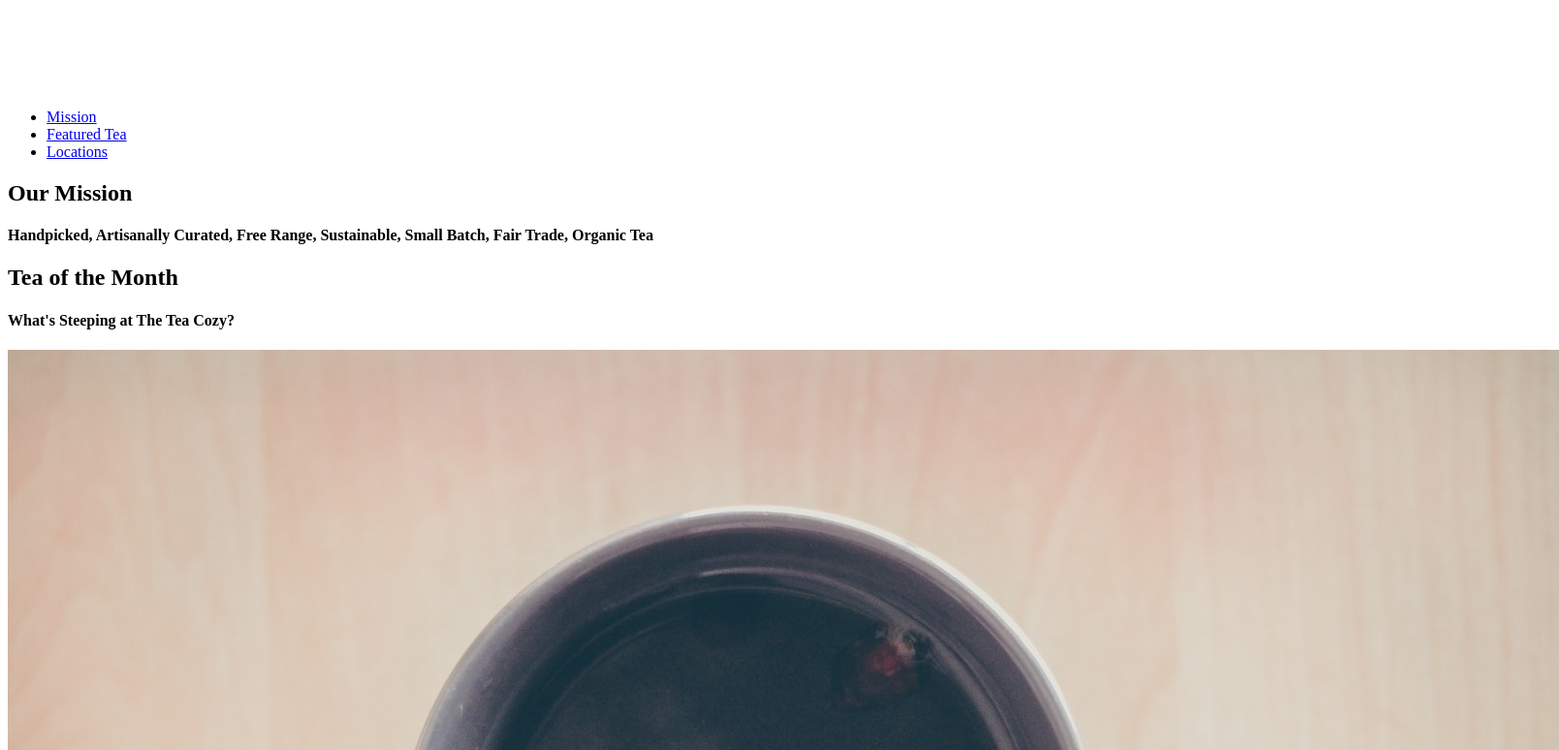
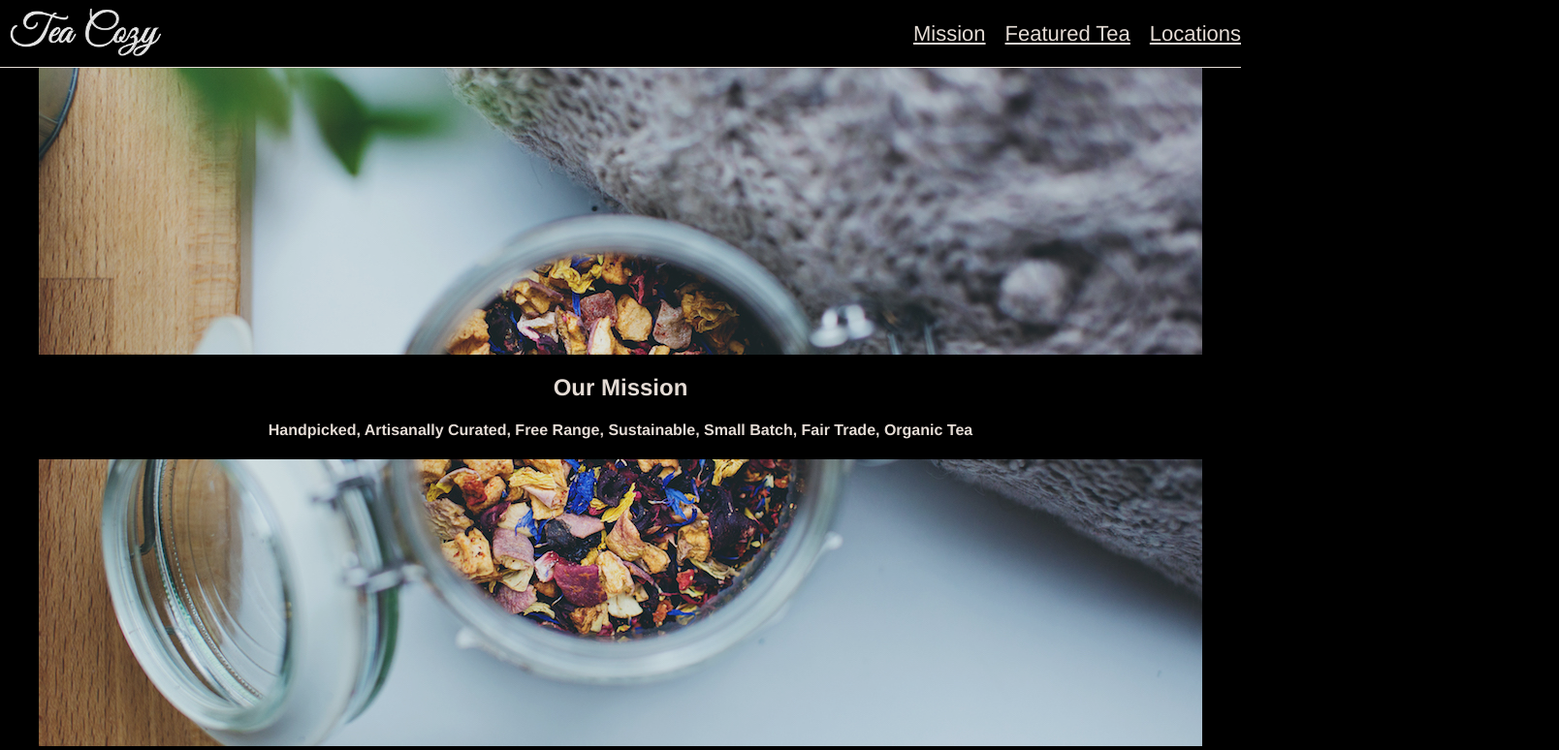
Before and after one commit to lazio47/Tea_Cozy, a plain HTML site: page index.html in a window 1280 px wide. Shown: the top 774 px of the page at 97% size, 1608 px wide, since content can reach past the window. Drawn offline with Linux system fonts and the light colour scheme.

Commit message:
With CSS styles.

```diff
--- a/index.html
+++ b/index.html
@@ -8,7 +8,6 @@
 </head>
 <body>
     <header>
-        <div class="header">
         <div class="logo">
             <img src="./images/img-tea-cozy-logo.png" alt="The Tea Cozy Logo">
         </div>
@@ -19,7 +18,6 @@
                 <li><a href="#locations">Locations</a></li>
             </ul>
         </nav>
-        </div>
     </header>
 
     <main>
@@ -33,6 +31,7 @@
         <section id="featured-tea">
             <h2>Tea of the Month</h2>
             <h4>What's Steeping at The Tea Cozy?</h4>
+            <div class="products">
                 <div class="product">
                     <img src="./images/img-berryblitz.jpg">
                     <h4>Fall Berry Blitz Tea</h4>
@@ -52,6 +51,7 @@
                 <div class="product">
                     <img src="./images/img-bedford-bizarre.jpg">
                     <h4>Bedford Bizarre Tea</h4>
+                </div>
             </div>
         </section>
 
--- a/styles/index.css
+++ b/styles/index.css
@@ -0,0 +1,140 @@
+/* universal selectors */
+
+* {
+    font-family: Helvetica, sans-serif;
+    color: seashell;
+}
+
+body {
+    background-color: black;
+    opacity: 0.9;
+    text-align: center;
+}
+
+/* Header */
+header {
+    height: 69px;
+    width: 100%;
+    border-bottom: 1px solid seashell;
+    position: fixed;
+    top: 0;
+    left: 0;
+    z-index: 10;
+    display: flex;
+    justify-content: space-between;
+    align-items: center;
+    background-color: black;
+}
+
+nav ul {
+    display: inline-flex;
+}
+nav ul li {
+    list-style: none;
+}
+
+nav ul li a {
+    text-decoration: underline;
+    font-size: 22px;
+    margin-left: 20px;
+}
+
+.logo img {
+    height: 50px;
+    margin-left: 10px;
+}
+
+
+
+/* Main */
+
+main {
+    margin-top: 70px;
+    width: 100%;
+    display: flex;
+    flex-direction: column;
+    justify-content: center;
+    align-items: center;
+}
+
+/* Mission */
+
+#mission {
+    background-image: url("../images/img-mission-background.jpg");
+    height: 700px;
+    width: 1200px;
+    text-align: center;
+    display: flex;
+    flex-direction: column;
+    justify-content: center;
+    margin-bottom: 20px;
+}
+
+#mission .content {
+    background-color: black;
+}
+
+/* Featured Tea */
+
+#featured-tea {
+    width: 1000px;
+    margin-bottom: 20px;
+}
+
+.product {
+    width: 300px;
+}
+
+.product img {
+    height: 200px;
+}
+
+.products {
+    width: 1000px;
+    display: flex;
+    flex-wrap: wrap;
+    justify-content: center;
+    gap: 20px;
+}
+
+/* Location */
+
+#locations {
+    background-image: url("../images/img-locations-background.jpg");
+    height: 500px;
+    width: 1200px;
+    display: flex;
+    flex-direction: column;
+    gap: 15px;
+    justify-content: center;
+
+}
+
+#locations h2 {
+    margin: 0;
+}
+
+.locations-list {
+    display: flex;
+    justify-content: center;
+    gap: 40px;
+}
+
+.location {
+    width: 300px;
+    background-color: black;
+}
+
+/* Footer */
+
+#contacts {
+    height: 200px;
+    display: flex;
+    flex-direction: column;
+    justify-content: space-between;
+}
+
+footer p {
+    text-align: left;
+    margin-left: 20px;
+}
```
Lines whose indentation alone changed are shown as unchanged.
